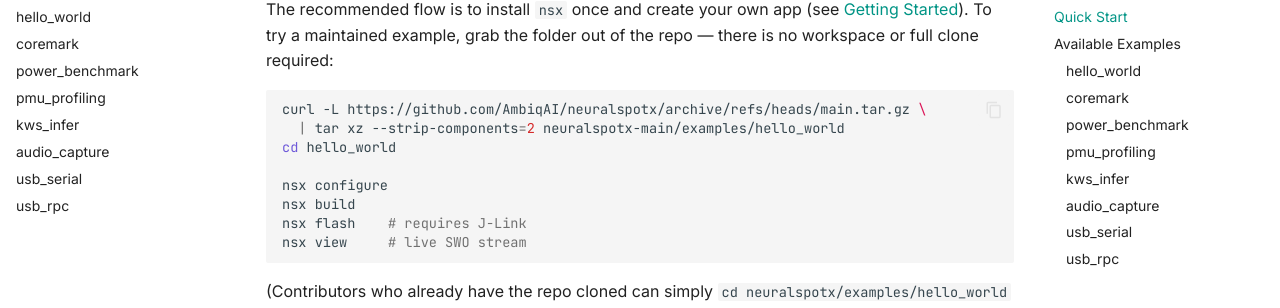
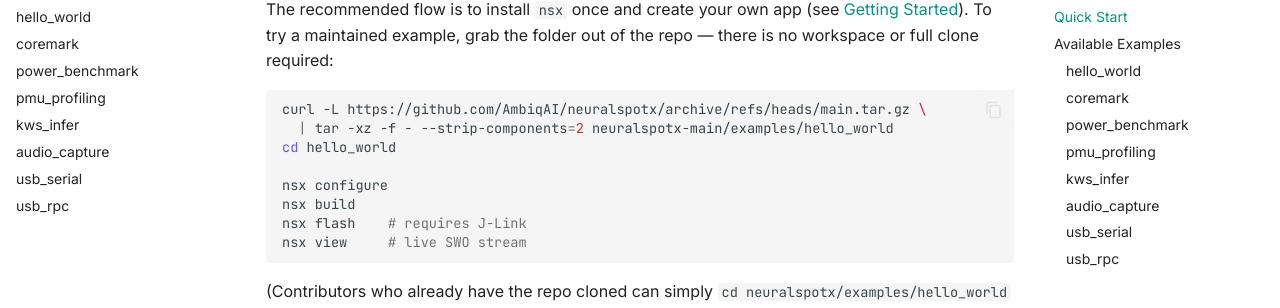
Before and after one commit to AmbiqAI/neuralspotx, an MkDocs documentation site: the page built from docs/examples/index.md, in a window 1280 px wide and 900 px high, scrolled down 301 px. Shown: the part 141-449 px from the top of the window. Built offline with MkDocs 1.6.1 and Material for MkDocs 9.7.7, drawn with Linux system fonts in a browser that asks for light colours; comment, search, counter and statistics services are not loaded.

Commit message:
docs: explicit 'tar -f -' for stdin (Copilot review)
macOS/BSD tar doesn't always default to stdin when piped; add explicit
`-f -` so the curl|tar one-liner is portable. Smoke-tested on macOS.

````diff
--- a/docs/examples/index.md
+++ b/docs/examples/index.md
@@ -17,7 +17,7 @@
 
 ```bash
 curl -L https://github.com/AmbiqAI/neuralspotx/archive/refs/heads/main.tar.gz \
-  | tar xz --strip-components=2 neuralspotx-main/examples/hello_world
+  | tar -xz -f - --strip-components=2 neuralspotx-main/examples/hello_world
 cd hello_world
 
 nsx configure
````
Also changed, not shown: docs/getting-started/examples.md (+1 -1 lines).
